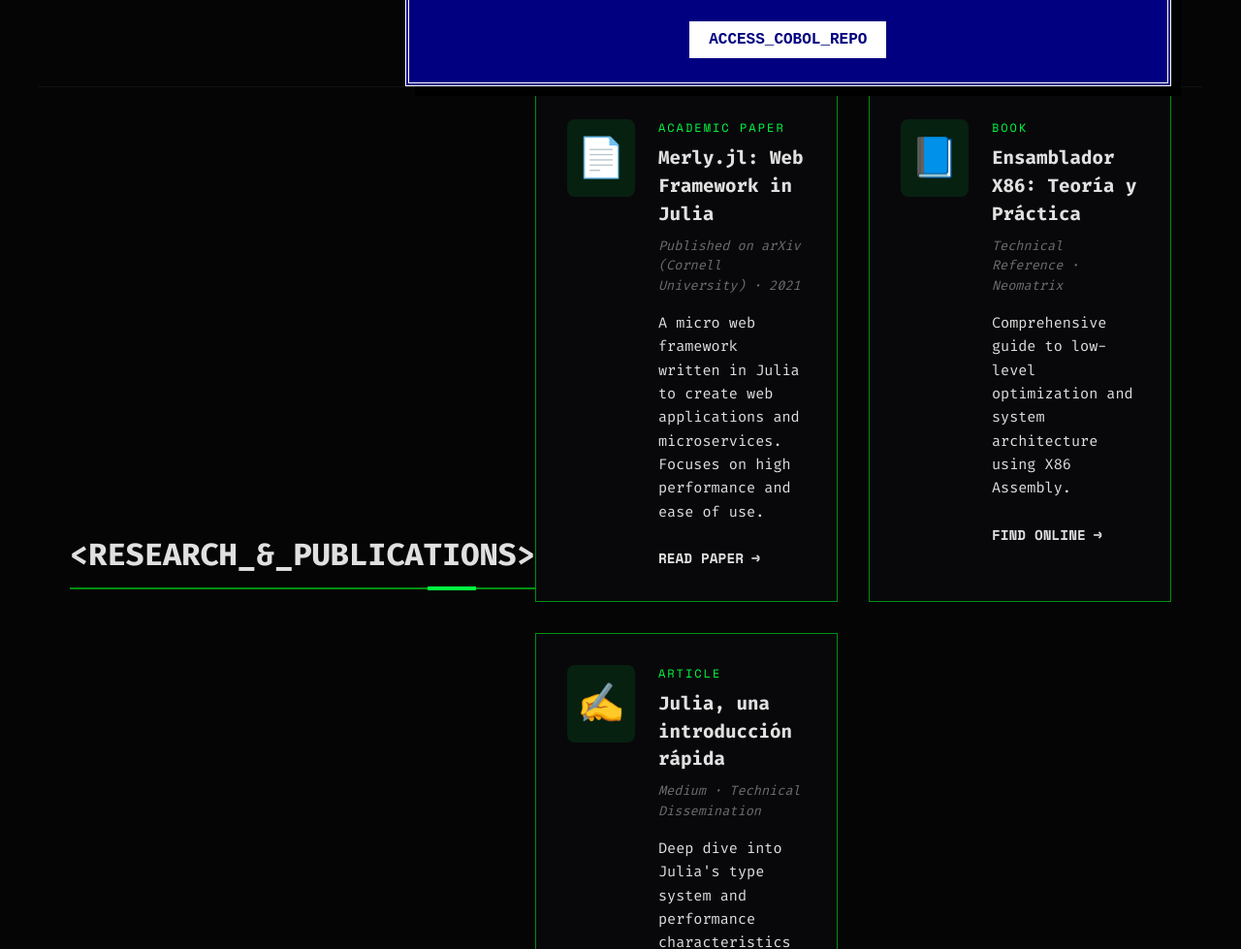
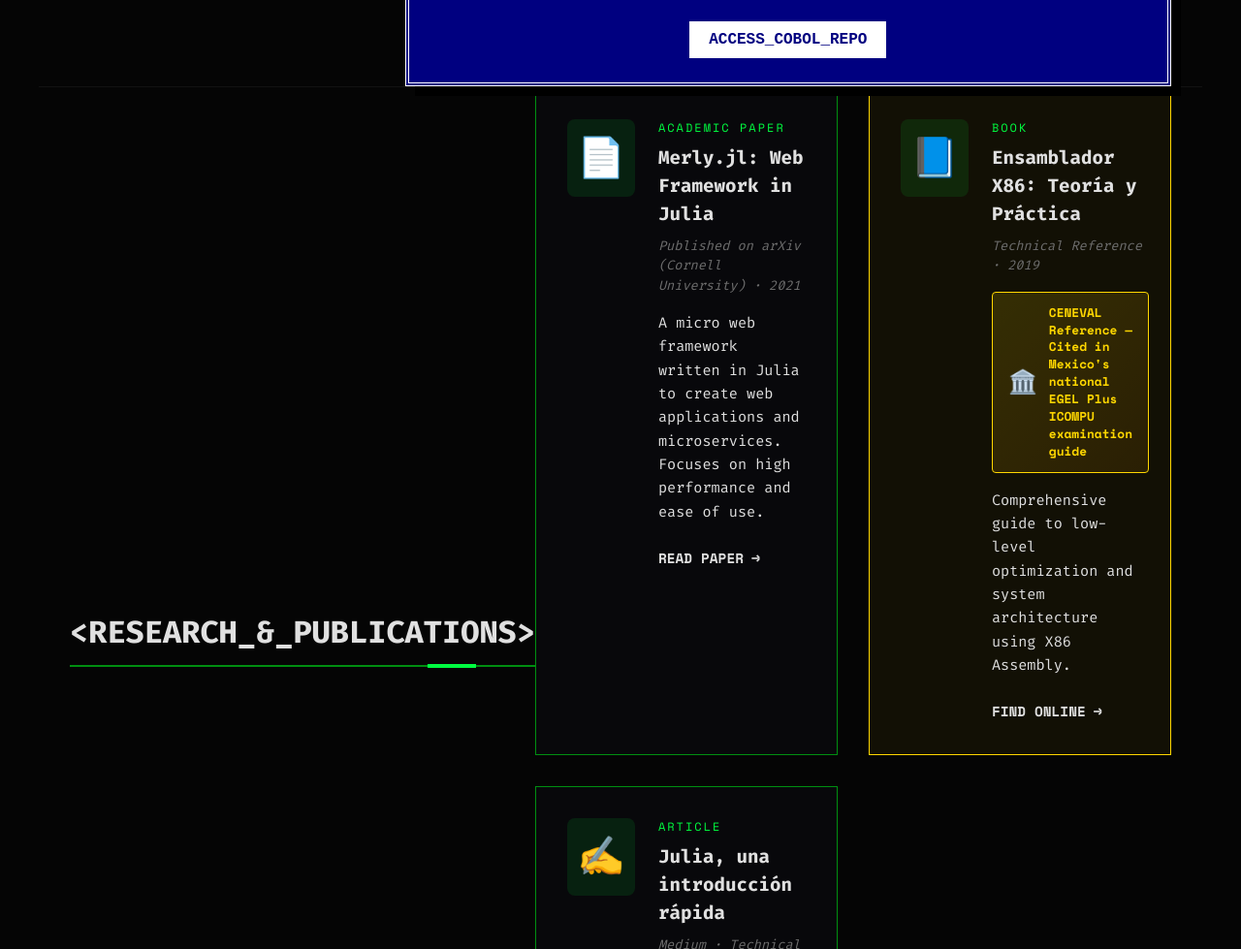
Before and after one commit to neomatrixcode/josueacevedo.dev, a plain HTML site: page index.html in a window 1280 px wide. Shown: the part 8842-9821 px from the top of the page at 97% size. Drawn offline with nearby package versions, Linux system fonts and the light colour scheme.

Commit message:
Feat: Add CENEVAL citation badge - national examination reference credential

```diff
--- a/i18n.js
+++ b/i18n.js
@@ -69,6 +69,7 @@ const translations = {
         research_btn_paper: "READ PAPER",
         research_btn_book: "FIND ONLINE",
         research_btn_article: "READ ARTICLE",
+        ceneval_badge: "CENEVAL Reference — Cited in Mexico's national EGEL Plus ICOMPU examination guide",
 
         // Education
         education_title: "<ACADEMIA_&_CERTS>",
@@ -156,6 +157,7 @@ const translations = {
         research_btn_paper: "LEER PAPER",
         research_btn_book: "BUSCAR ONLINE",
         research_btn_article: "LEER ARTÍCULO",
+        ceneval_badge: "Referencia CENEVAL — Citado en la guía del examen nacional EGEL Plus ICOMPU de México",
 
         // Education
         education_title: "<ACADEMIA_&_CERTS>",
--- a/index.html
+++ b/index.html
@@ -670,19 +670,22 @@
                 </div>
 
                 <!-- Book -->
-                <div class="research-card">
+                <div class="research-card featured">
                     <div class="research-icon">📘</div>
                     <div class="research-content">
                         <div class="research-type" data-i18n="research_book_type">BOOK</div>
                         <h3>Ensamblador X86: Teoría y Práctica</h3>
-                        <p class="research-meta">Technical Reference · Neomatrix</p>
+                        <p class="research-meta">Technical Reference · 2019</p>
+                        <div class="ceneval-badge">
+                            <span class="badge-icon">🏛️</span>
+                            <span class="badge-text" data-i18n="ceneval_badge">CENEVAL Reference — Cited in Mexico's
+                                national EGEL Plus ICOMPU examination guide</span>
+                        </div>
                         <p class="research-desc" data-i18n="research_book_desc">
                             Comprehensive guide to low-level optimization and system architecture using X86 Assembly.
                         </p>
-                        <!-- Archive Link or Amazon link if available, keeping disabled for now or pointing to search -->
-                        <a href="https://www.google.com/search?q=Ensamblador+X86+Teoria+y+Practica+Josue+Acevedo"
-                            target="_blank" class="btn-research">
-                            <span data-i18n="research_btn_book">FIND ONLINE</span> <span class="arrow">→</span>
+                        <a href="https://nabucodonosor.app/book/ENSAMBLADOR_X86" target="_blank" class="btn-research">
+                            <span data-i18n="research_btn_book">GET BOOK</span> <span class="arrow">→</span>
                         </a>
                     </div>
                 </div>
--- a/styles.css
+++ b/styles.css
@@ -351,6 +351,35 @@ section .container {
 .btn-research:hover {
     gap: 1rem;
     text-shadow: 0 0 8px var(--neon-blue);
+}
+
+/* CENEVAL Badge */
+.research-card.featured {
+    border-color: var(--neon-gold);
+    background: rgba(255, 215, 0, 0.05);
+}
+
+.ceneval-badge {
+    display: flex;
+    align-items: center;
+    gap: 0.75rem;
+    background: linear-gradient(135deg, rgba(255, 215, 0, 0.15), rgba(255, 165, 0, 0.1));
+    border: 1px solid var(--neon-gold);
+    border-radius: 4px;
+    padding: 0.75rem 1rem;
+    margin: 1rem 0;
+}
+
+.ceneval-badge .badge-icon {
+    font-size: 1.5rem;
+}
+
+.ceneval-badge .badge-text {
+    font-family: 'Space Mono', monospace;
+    font-size: 0.8rem;
+    color: var(--neon-gold);
+    line-height: 1.4;
+    font-weight: 600;
 }
 
 /* Expertise */
```
